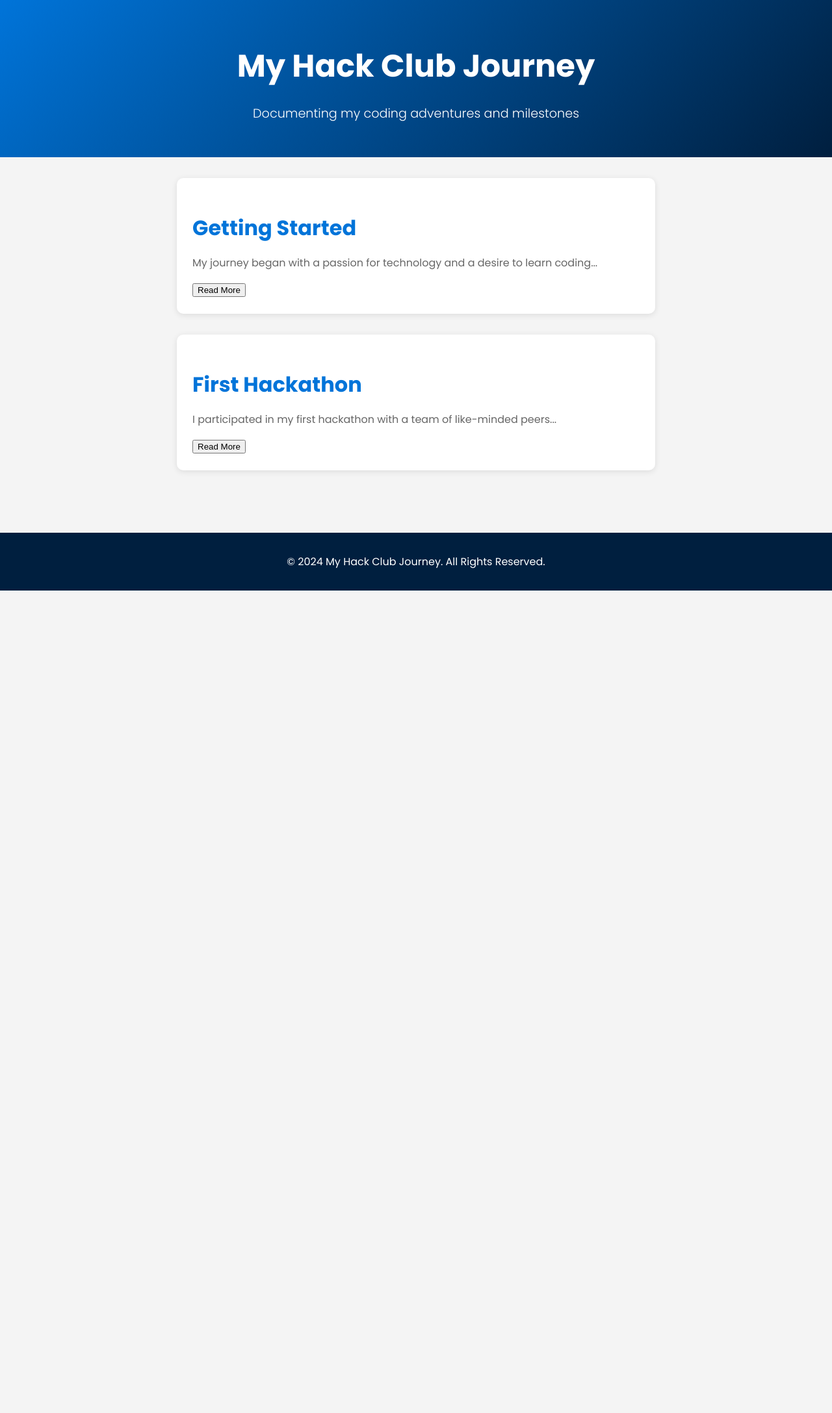
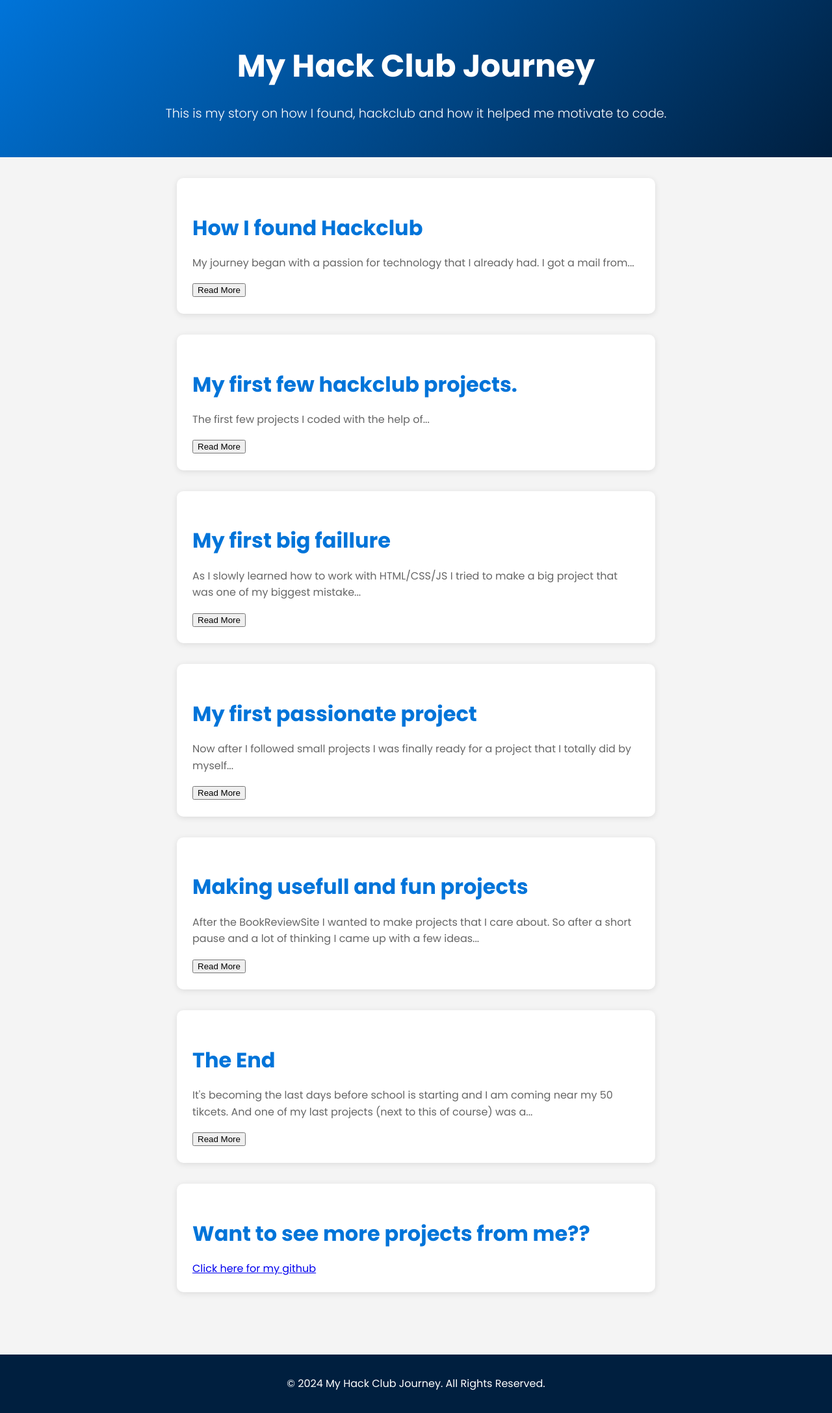
Before and after one commit to EmreKadirTiren/HackClubArcade-JourneySite, a plain HTML site: page index.html in a window 1280 px wide. Shown: the whole page at 65% size. Before the commit the page ends 909 px from the top, so only its background shows below. Drawn offline with Linux system fonts and the light colour scheme.

Commit message:
Added my story with Hackclub

```diff
--- a/index.html
+++ b/index.html
@@ -14,26 +14,72 @@
 <body>
     <header>
         <h1>My Hack Club Journey</h1>
-        <p>Documenting my coding adventures and milestones</p>
+        <p>This is my story on how I found, hackclub and how it helped me motivate to code.</p>
     </header>
 
     <section class="timeline">
         <div class="container">
             <div class="timeline-item">
-                <h2>Getting Started</h2>
-                <p>My journey began with a passion for technology and a desire to learn coding...</p>
+                <h2>How I found Hackclub</h2>
+                <p>My journey began with a passion for technology that I already had. I got a mail from...</p>
                 <button onclick="toggleDetails(this)">Read More</button>
                 <div class="details">
-                    <p>This is where I discovered Hack Club, a community of young coders...</p>
+                    <p>The summer had just begun and I received a email from github education. I always wanted to receive those mails as I loved to read them about. And when I read about Hackclub I read about Hackclub and wanted to join them because, well PRIZES!!!
+                    But also because I could join a community with people like me who like to code and learn new things.</p>
+                    <img src="Email-HackClub.png" title="Email-HackClub">
+
                 </div>
             </div>
             <div class="timeline-item">
-                <h2>First Hackathon</h2>
-                <p>I participated in my first hackathon with a team of like-minded peers...</p>
+                <h2>My first few hackclub projects.</h2>
+                <p>The first few projects I coded with the help of...</p>
                 <button onclick="toggleDetails(this)">Read More</button>
                 <div class="details">
-                    <p>We built an amazing project that taught me a lot about collaboration...</p>
+                    <p>The pojects I first made were things like a C# console app, and simpele sites. Here I got used with using HTML, CSS and javascript.</p>
+                    <p>Then I used to work with API's. Wich at first was pretty hard because you need to hide them and now how to send a request and how to process the response. While learning how to work with API's I made a weather graph, flighttracker javascript clock and Weather App.</p>
                 </div>
+            </div>
+            <div class="timeline-item">
+                <h2>My first big faillure</h2>
+                <p>As I slowly learned how to work with HTML/CSS/JS I tried to make a big project that was one of my biggest mistake...</p>
+                <button onclick="toggleDetails(this)">Read More</button>
+                <div class="details">
+                    <p>I tried to make a entire chat app with all kinds of feautre just off of 1 API. I didn't know what I was doing. I didn't know what to do. That I eventually ended this project. I tried to submit it but it got denied.</p>
+                </div>
+            </div>
+            <div class="timeline-item">
+                <h2>My first passionate project</h2>
+                <p>Now after I followed small projects I was finally ready for a project that I totally did by myself...</p>
+                <button onclick="toggleDetails(this)">Read More</button>
+                <div class="details">
+                    <p>I am reading a lot of books this summer and what better than code a site wheren users can post their review on the book. So I started to code a page with homepage, ligt/darkmode, books, author's page and much more. If you want to view it go here: </p>
+                    <a href="https://emrekadirtiren.github.io/BookReviewSite"> Click Here</a>
+                </div>
+            </div>
+            <div class="timeline-item">
+                <h2>Making usefull and fun projects</h2>
+                <p>After the BookReviewSite I wanted to make projects that I care about. So after a short pause and a lot of thinking I came up with a few ideas...</p>
+                <button onclick="toggleDetails(this)">Read More</button>
+                <div class="details">
+                <p>I had an idea I always wanted a pickbord where I can put my ideas on a stickynote throw it on a wall and connect it. And important I can access it from ANYWHERE! So I made it  using a database a server.js and a simpele HTML site. In the end it became a tool I often use.</p>
+                <a href="https://emrekadirtiren.github.io/pinbord_site">Click Here</a>
+                <br>
+                <p> And the second project was a site where I made a DatePricker a site where u and a bunch of people can decide when to meet by deciding on which dates you are availible</p>
+                <a href="https://emrekadirtiren.github.io/DatePricker">Click here</a>
+                </div>
+            </div>
+            <div class="timeline-item">
+                <h2>The End</h2>
+                <p>It's becoming the last days before school is starting and I am coming near my 50 tikcets. And one of my last projects (next to this of course) was a...</p>
+                <button onclick="toggleDetails(this)">Read More</button>
+                <div class="details">
+                <p>I am moving soon not to far a way from where I am living now but far enough to put everything in boxes. And to make my life easyer and identify what is in each box I made a site wich puts the box id, category, content password in a database. I learned how to create users how to store them in a database. But more importantly I learned to create my own API's and I... MADE A BUNCH OF THEM So know I an entire site wich looks like one of those paid services wich I find very cool. If you want to see the site: </p>
+                <a href="https://kluizenaren.com">Click here</a>
+                </div>
+            </div>
+            <div class="timeline-item">
+                <h2>Want to see more projects from me??</h2>
+                <a href="https://github.com/EmreKadirTiren">Click here for my github</a>
             </div>
         </div>
     </section>
```
Also changed, not shown: Email-HackClub.png (added).
